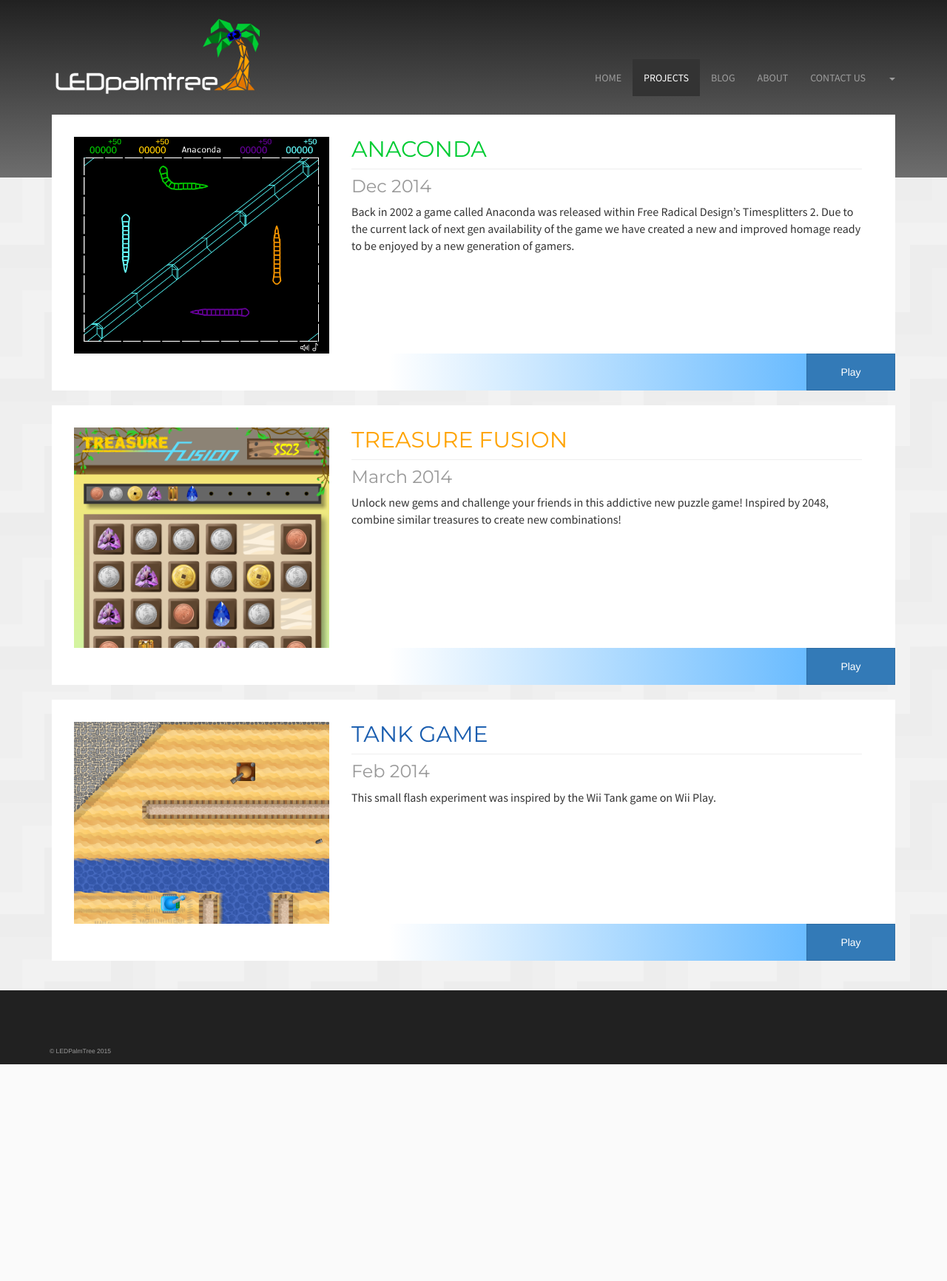
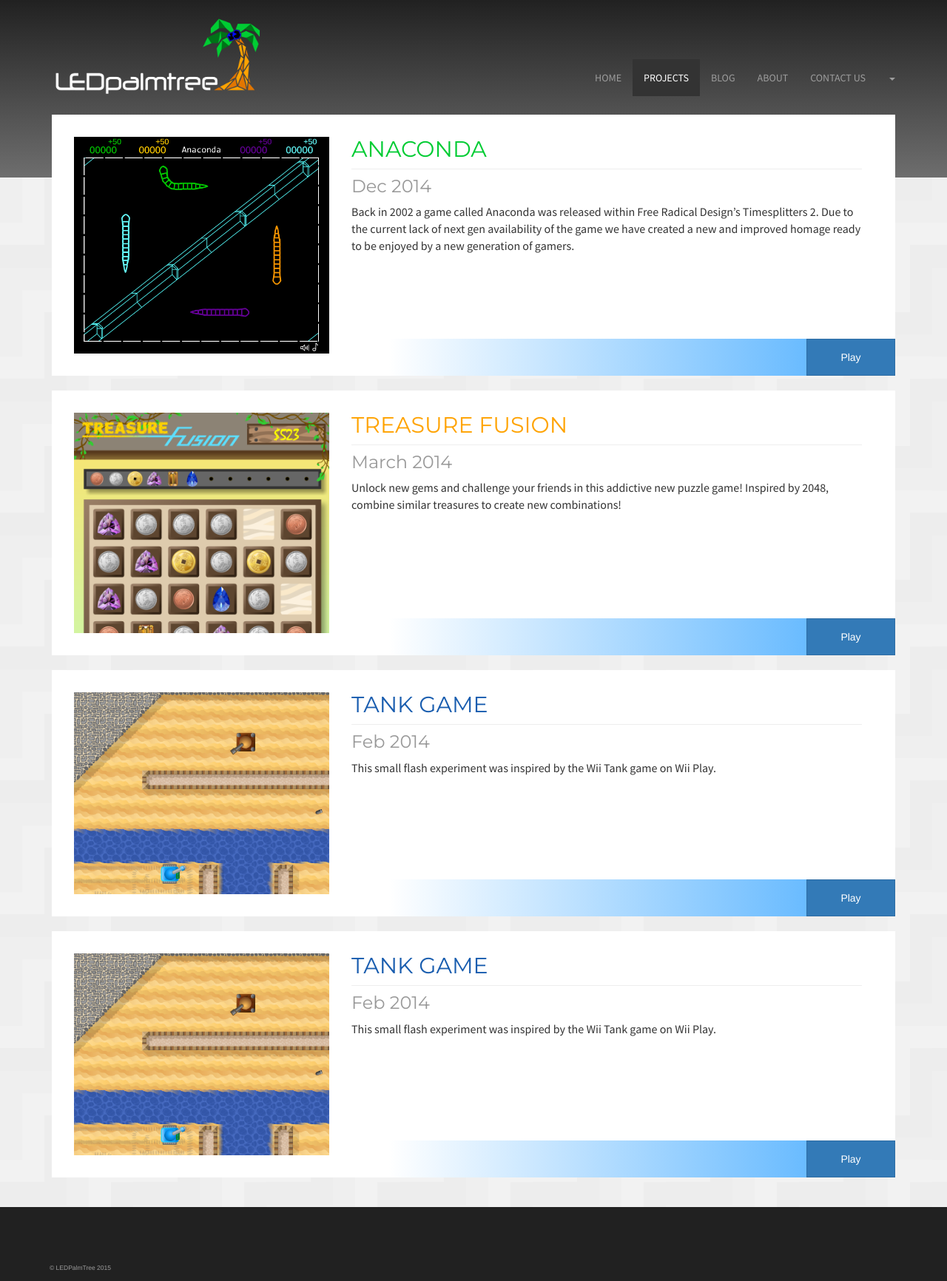
Before and after one commit to makutar/LED-Palmtree-Website, a PHP site: page /projects.php in a window 1280 px wide. Shown: the whole page at 74% size. Before the commit the page ends 1439 px from the top, so only its background shows below. Run offline with PHP 8.4, Linux system fonts and the light colour scheme; some libraries are stand-ins or nearby versions.

Commit message:
Projects and Anaconda page

```diff
--- a/css/theme.css
+++ b/css/theme.css
@@ -37,16 +37,7 @@ p {
     float: right;
 }
 
-.play-div {
-    height:50px;
-}
 
-.play-button {
-    float:right;
-    height:50px;
-    width:120px;
-    border-radius: 0;
-}
 
 .uppercase {
     text-transform: uppercase;
@@ -268,6 +259,7 @@ p {
     box-shadow: 0 16px 24px 2px rgba(0, 0, 0, .14), 0 6px 30px 5px rgba(0, 0, 0, .12), 0 8px 10px -5px rgba(0, 0, 0, .2)
 }
 */
+
 @media (min-width: 768px) {
     #myNavbar .nav {
         position: absolute;
@@ -276,12 +268,30 @@ p {
         background-color: transparent;
         border-color: transparent;
     }
-}
 
     .thumbnail-container {
         padding-left: 0;
+        margin-bottom: -20px;
     }
+
+    .project-title {
+        margin-top: 0;
+    }
+}
+
 
 .project-panel {
     padding-bottom: 0px;
+
 }
+
+.play-div {
+    height:50px;
+}
+
+.play-button {
+    float: right;
+    height:50px;
+    width:120px;
+    border-radius: 0;
+}
--- a/header.php
+++ b/header.php
@@ -3,7 +3,7 @@
   <div class="container">
     <!-- Brand and toggle get grouped for better mobile display -->
     <div class="navbar-header">
-      <a href="/LED-Palmtree-Website/index.php" class="pull-left"><img src="assets/Logo.png" id="logo"></a>
+      <a href="/LED-Palmtree-Website/index.php" class="pull-left"><img src="/LED-Palmtree-Website/assets/Logo.png" id="logo"></a>
       <button type="button" class="navbar-toggle collapsed" data-toggle="collapse" data-target="#myNavbar" aria-expanded="false" id='hamburger'>
         <span class="sr-only">Toggle navigation</span>
         <span class="icon-bar"></span>
--- a/projects.php
+++ b/projects.php
@@ -33,7 +33,7 @@
                 <img src="assets/anaconda_screen.png" style="width:100%;">
               </div>
               <div class="col-sm-8 .row-eq-height">
-                <h2 class="uppercase zero-text-margin green-text">Anaconda</h2>
+                <h2 class="uppercase green-text project-title">Anaconda</h2>
                 <hr class="margin-10">
                 <h3 class="zero-text-margin grey-text">Dec 2014</h3>
                 <p> Back in 2002 a game called Anaconda was released within Free Radical Design’s Timesplitters 2. Due to the current lack of next gen availability of the game we have created a new and improved homage ready to be enjoyed by a new generation of gamers. </p>
@@ -57,7 +57,7 @@
                 <img src="assets/treasure_fusion.png" style="width:100%;">
               </div>
               <div class="col-sm-8 .row-eq-height">
-                <h2 class="uppercase zero-text-margin orange-text">Treasure Fusion</h2>
+                <h2 class="uppercase orange-text project-title">Treasure Fusion</h2>
                 <hr class="margin-10">
                 <h3 class="zero-text-margin grey-text">March 2014</h3>
                 <p> Unlock new gems and challenge your friends in this addictive new puzzle game! Inspired by 2048, combine similar treasures to create new combinations!</p>
@@ -65,7 +65,9 @@
             </div>
              <div class="play-div">
               <div class= "playGradient">
-                <button type="button" class="btn btn-primary play-button">Play</button>
+                <form role="form" action="projects/treasure-fusion.php" method="get">
+                <button type="submit" class="btn btn-primary play-button">Play</button>
+              </form>
               </div>
             </div>
           </div>
@@ -79,7 +81,7 @@
                 <img src="assets/tank_game.png" style="width:100%;">
               </div>
               <div class="col-sm-8 .row-eq-height">
-                <h2 class="uppercase zero-text-margin blue-text">Tank Game</h2>
+                <h2 class="uppercase blue-text project-title">Tank Game</h2>
                 <hr class="margin-10">
                 <h3 class="zero-text-margin grey-text">Feb 2014</h3>
                 <p> This small flash experiment was inspired by the Wii Tank game on Wii Play. </p>
@@ -87,7 +89,33 @@
             </div>
              <div class="play-div">
               <div class= "playGradient">
-                <button type="button" class="btn btn-primary play-button">Play</button>
+                <form role="form" action="projects/tank-game.php" method="get">
+                <button type="submit" class="btn btn-primary play-button">Play</button>
+              </form>
+              </div>
+            </div>
+          </div>
+        </div>
+      </div>
+      <div class="row" >
+        <div class="col-sm-12">
+          <div class="flat-panel">
+            <div class="panel-body project-panel">
+              <div class="col-sm-4 thumbnail-container .row-eq-height">
+                <img src="assets/tank_game.png" style="width:100%;">
+              </div>
+              <div class="col-sm-8 .row-eq-height">
+                <h2 class="uppercase blue-text project-title">Tank Game</h2>
+                <hr class="margin-10">
+                <h3 class="zero-text-margin grey-text">Feb 2014</h3>
+                <p> This small flash experiment was inspired by the Wii Tank game on Wii Play. </p>
+              </div>
+            </div>
+             <div class="play-div">
+              <div class= "playGradient">
+                <form role="form" action="projects/tank-game.php" method="get">
+                <button type="submit" class="btn btn-primary play-button">Play</button>
+              </form>
               </div>
             </div>
           </div>
```
Also changed, not shown: projects/anaconda.php (+23 -44 lines), projects/tank-game.php (+0 -34 lines), projects/treasure-fusion.php (+0 -34 lines). Lines whose indentation alone changed are shown as unchanged.
